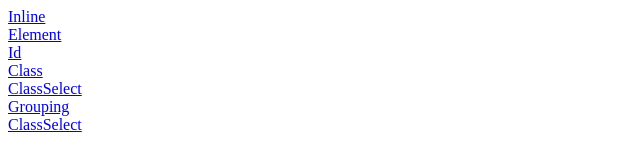
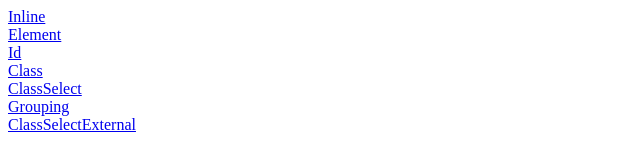
Before and after one commit to johnfultonorg/johnfultonorg.github.io, a plain HTML site: page index.html in a window 1280 px wide. Shown: the full height of the page, 0-640 px from the left. Drawn offline with Linux system fonts and the light colour scheme.

Commit message:
Fix for final label

```diff
--- a/index.html
+++ b/index.html
@@ -9,6 +9,6 @@
     <a href="Class.html">Class</a><br />
     <a href="ClassSelect.html">ClassSelect</a><br />
     <a href="Grouping.html">Grouping</a><br />
-    <a href="ClassSelectExternal.html">ClassSelect</a><br />
+    <a href="ClassSelectExternal.html">ClassSelectExternal</a><br />
 </body>
 </html>
```
